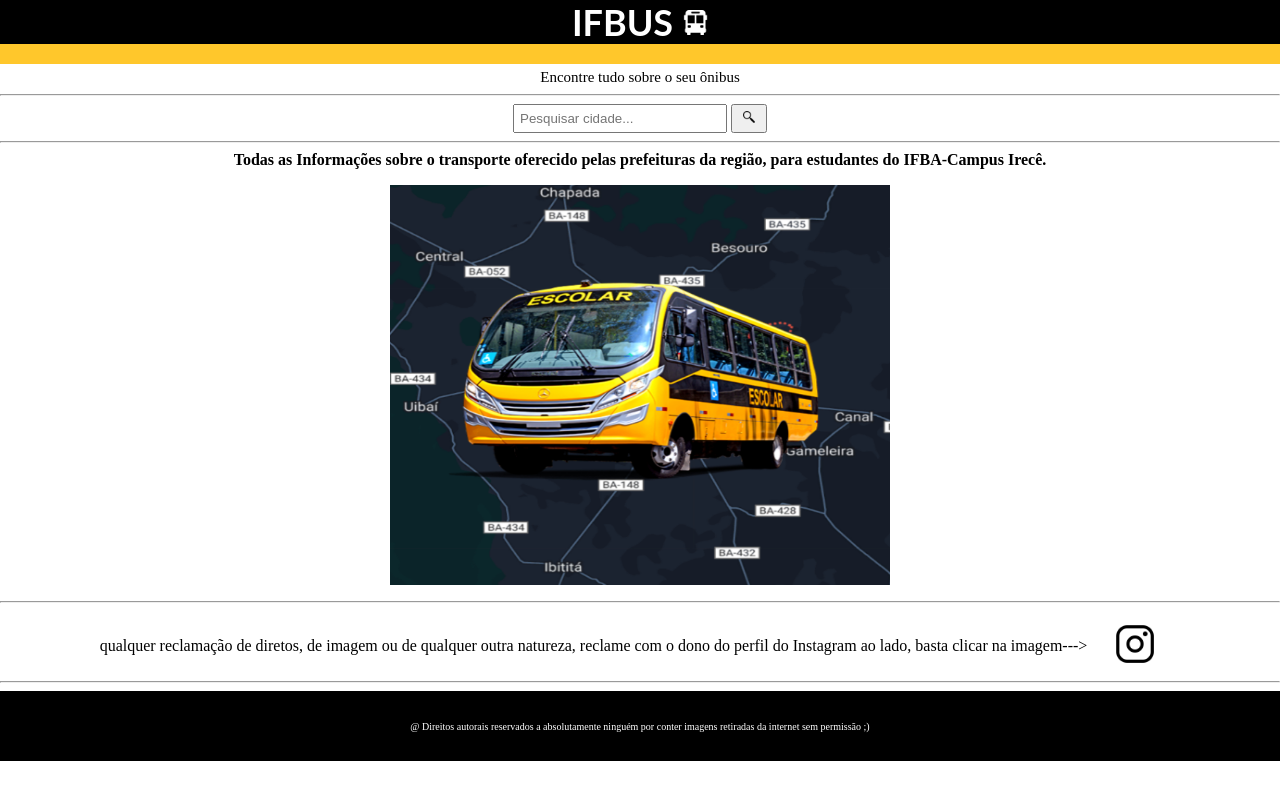
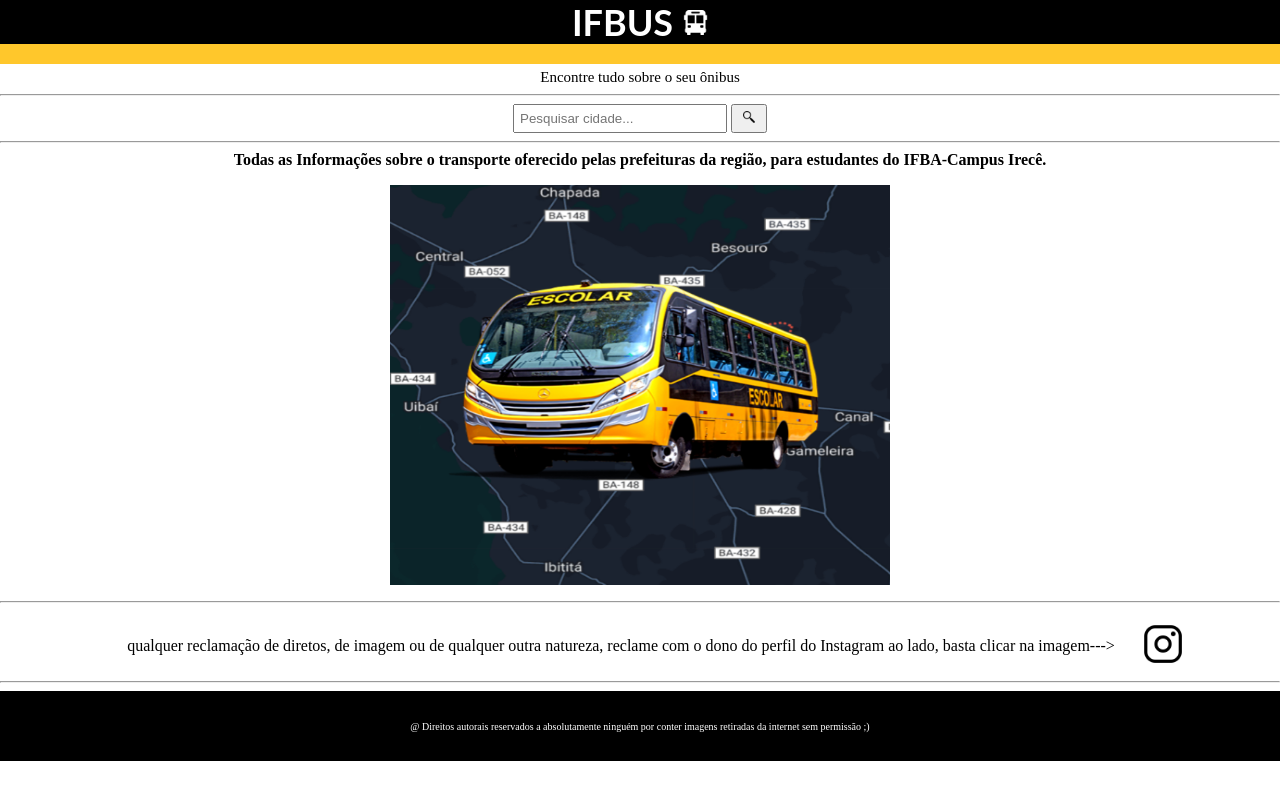
Before and after one commit to RianReisNeiva/IFbus-Onibus, a plain HTML site: page index.html in a window 1280 px wide. Drawn offline with Linux system fonts and the light colour scheme.

Commit message:
Update Ifbus-style.css

```diff
--- a/Ifbus-style.css
+++ b/Ifbus-style.css
@@ -122,8 +122,8 @@ a{
     align-items: center;
     justify-content: center;
     text-align: center;
-    margin-left: 10px;
-    margin-right: 10px;
+    margin-left: 60px;
+    margin-right: 5px;
     /* área inteiramente para zuar José Manoel*/
 }
 .reclame img{
```
